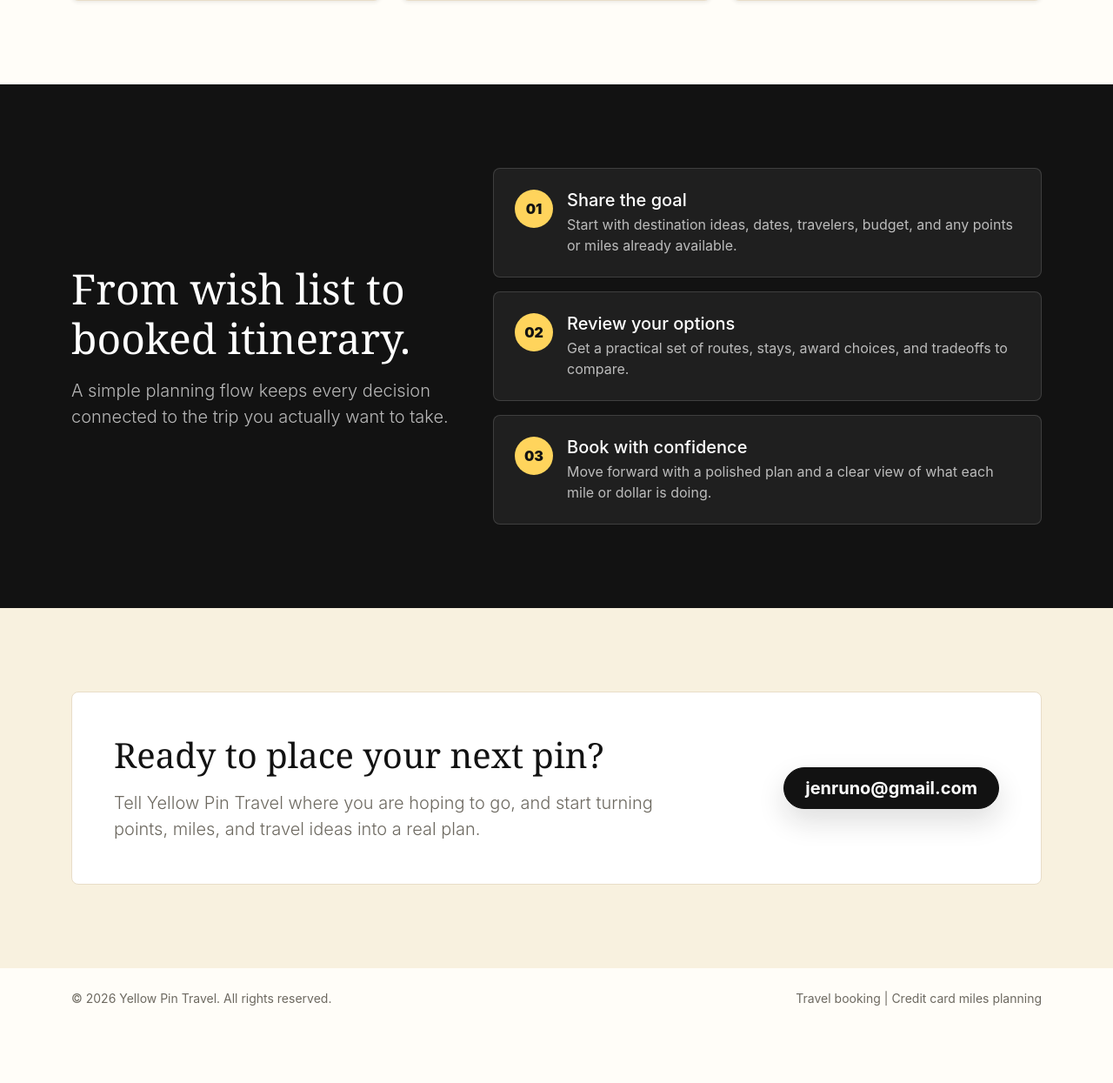
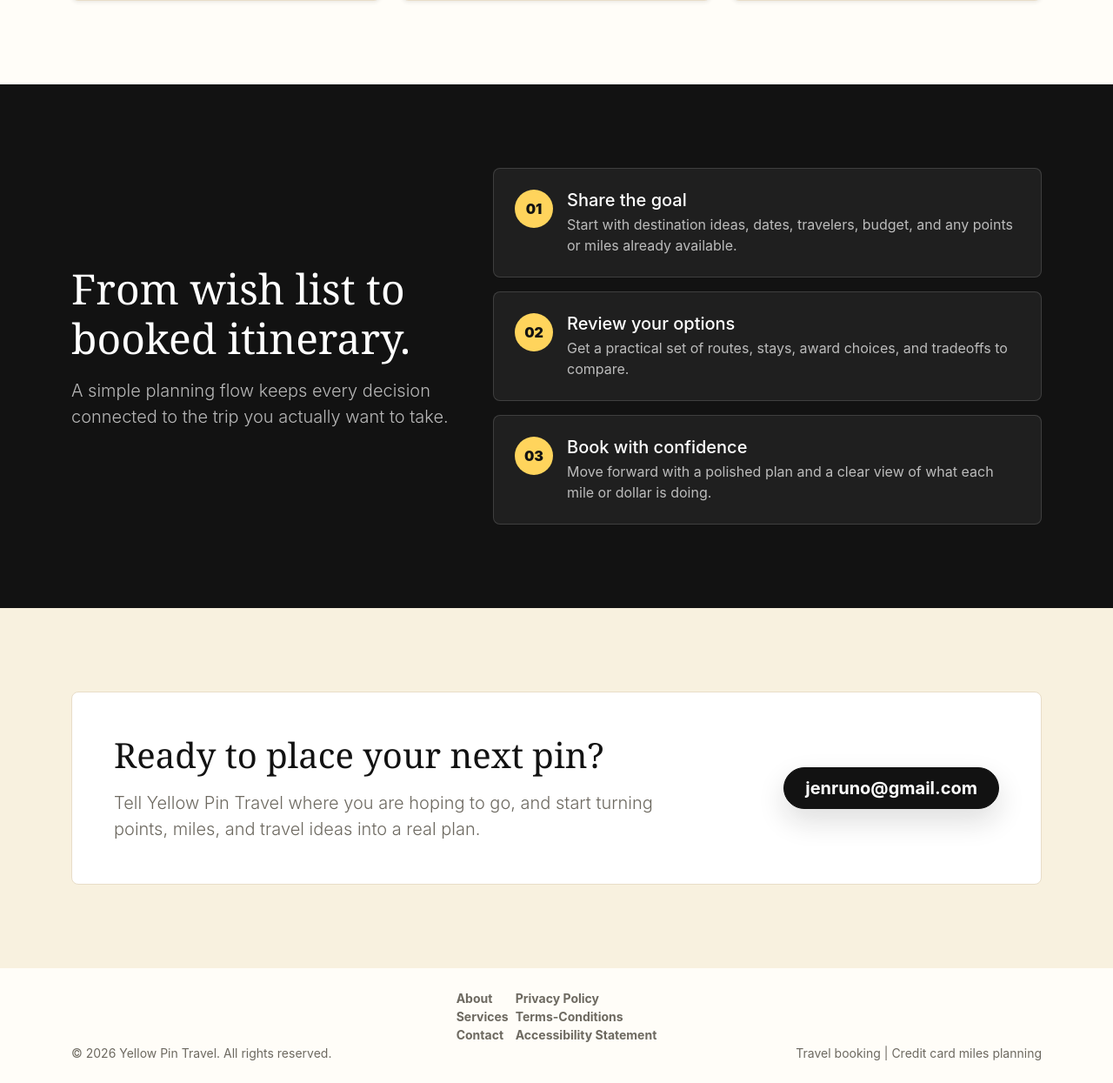
Before and after one commit to mspaits/yellow-pin-travel, a Flask app: page / in a window 1280 px wide. Shown: the part 1332-2577 px from the top of the page at 87% size. Before the commit the page ends 2488 px from the top, so only its background shows below. Run offline with Flask 3, Linux system fonts and the light colour scheme.

Commit message:
Working pages, routes, and links

```diff
--- a/app.py
+++ b/app.py
@@ -12,5 +12,47 @@ def index():
     return render_template('index.html')
 
 
+@app.route("/about")
+def about():
+    """About page"""
+
+    return render_template('about.html')
+
+
+@app.route("/services")
+def services():
+    """Services page"""
+
+    return render_template('services.html')
+
+
+@app.route("/contact")
+def contact():
+    """Contact page"""
+
+    return render_template('contact.html')
+
+
+@app.route("/privacy")
+def privacy():
+    """Privacy page"""
+
+    return render_template('privacy.html')
+
+
+@app.route("/terms")
+def terms():
+    """Terms and conditions page"""
+
+    return render_template('terms.html')
+
+
+@app.route("/accessibility")
+def accessability():
+    """Accessibility page"""
+
+    return render_template('accessibility.html')
+
+
 if __name__ == "__main__":
     app.run(debug=True)
--- a/templates/base.html
+++ b/templates/base.html
@@ -14,7 +14,7 @@
 <body>
   <nav class="navbar navbar-expand-lg sticky-top">
     <div class="container py-2">
-      <a class="navbar-brand d-flex align-items-center" href="#">
+      <a class="navbar-brand d-flex align-items-center" href="/">
         <img src="static/images/yellow-pin-travel-logo-cropped.png" alt="Yellow Pin Travel logo">
       </a>
       <button class="navbar-toggler" type="button" data-bs-toggle="collapse" data-bs-target="#mainNav" aria-controls="mainNav" aria-expanded="false" aria-label="Toggle navigation">
@@ -22,10 +22,10 @@
       </button>
       <div class="collapse navbar-collapse" id="mainNav">
         <div class="navbar-nav ms-auto align-items-lg-center gap-lg-3">
-          <a class="nav-link" href="#services">Services</a>
-          <a class="nav-link" href="#process">Process</a>
-          <a class="nav-link" href="#contact">Start planning</a>
-          <a class="btn btn-ypt px-4 ms-lg-2 mt-3 mt-lg-0" href="mailto:jenruno@gmail.com">Contact</a>
+          <a class="nav-link" href="/about">About</a>
+          <a class="nav-link" href="/services">Services</a>
+          <a class="nav-link" href="/">PLACEHOLDER?</a>
+          <a class="btn btn-ypt px-4 ms-lg-2 mt-3 mt-lg-0" href="/contact">Contact</a>
         </div>
       </div>
     </div>
@@ -56,10 +56,25 @@
   </main>
 
   <footer class="py-4">
+
+    <div class="container d-flex flex-column flex-md-row justify-content-center gap-2 small text-muted-ypt">
+      <div>
+          <a class="nav-link" href="/about">About</a>
+          <a class="nav-link" href="/services">Services</a>
+          <a class="nav-link" href="/contact">Contact</a>
+      </div>
+      <div>
+          <a class="nav-link" href="/privacy">Privacy Policy</a>
+          <a class="nav-link" href="/terms">Terms-Conditions</a>
+          <a class="nav-link" href="/accessibility">Accessibility Statement</a>
+      </div>
+    </div>
+
     <div class="container d-flex flex-column flex-md-row justify-content-between gap-2 small text-muted-ypt">
       <span>&copy; 2026 Yellow Pin Travel. All rights reserved.</span>
       <span>Travel booking | Credit card miles planning</span>
     </div>
+
   </footer>
 
   <script src="https://cdn.jsdelivr.net/npm/bootstrap@5.3.8/dist/js/bootstrap.bundle.min.js" integrity="sha384-FKyoEForCGlyvwx9Hj09JcYn3nv7wiPVlz7YYwJrWVcXK/BmnVDxM+D2scQbITxI" crossorigin="anonymous"></script>
```
Also changed, not shown: templates/about.html (added, +7 -0 lines), templates/accessibility.html (added, +7 -0 lines), templates/contact.html (added, +7 -0 lines), templates/privacy.html (added, +7 -0 lines), templates/services.html (added, +7 -0 lines), templates/terms.html (added, +7 -0 lines).
